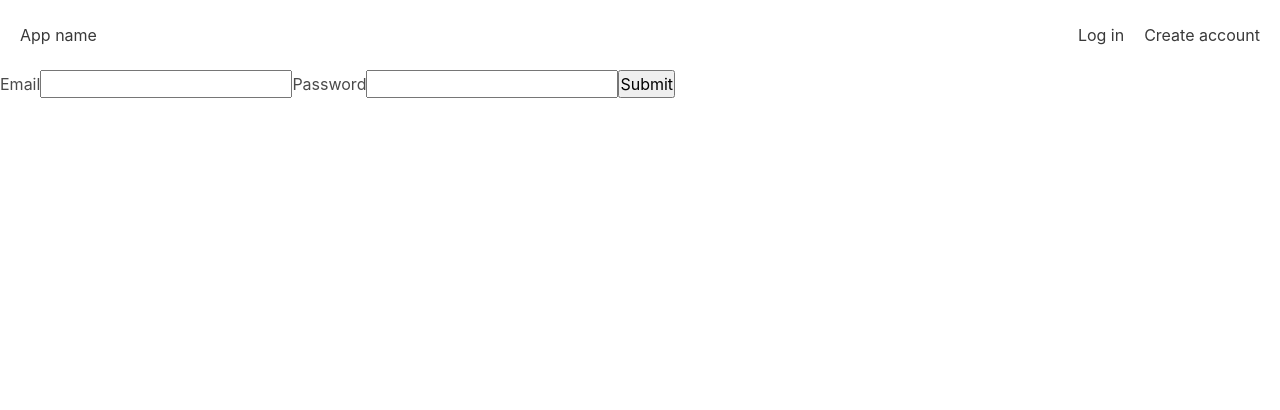
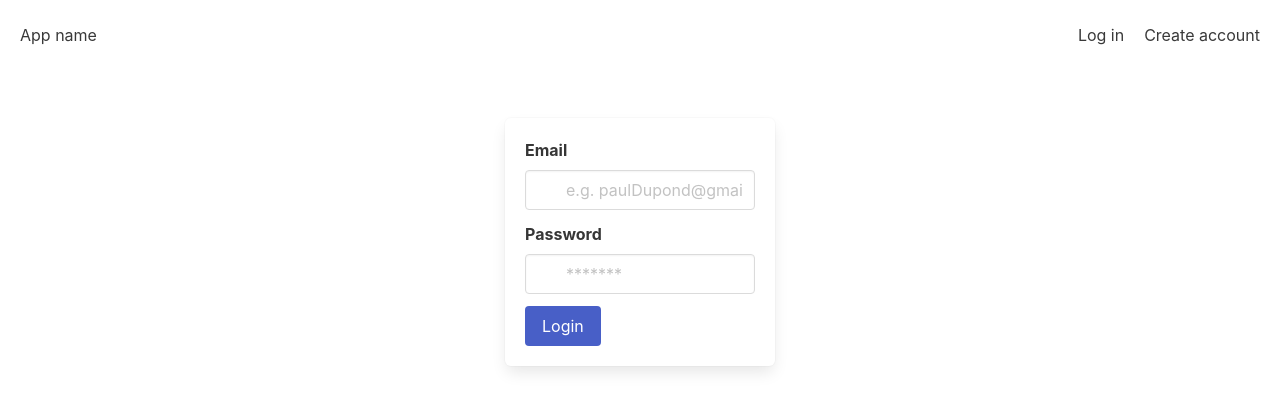
Before and after one commit to fabienMarchand/myQuittance_client, a React (Create React App) app: page /signin in a window 1280 px wide. Shown: the top 410 px of the page. Built offline with nearby package versions, Linux system fonts and the light colour scheme; no server answers.

Commit message:
add style in form for signin/signup

```diff
--- a/src/components/Forms/FormSignin.jsx
+++ b/src/components/Forms/FormSignin.jsx
@@ -3,6 +3,7 @@ import React, { Component } from "react";
 import { UserContext } from "../Auth/UserContext";
 import { withRouter } from "react-router-dom";
 import apiHandler from "../../api/apiHandler";
+import "bulma/css/bulma.css";
 
 class FormSignin extends Component {
   static contextType = UserContext;
@@ -43,13 +44,61 @@ class FormSignin extends Component {
 
   render() {
     return (
-      <form onChange={this.handleChange} onSubmit={this.handleSubmit}>
-        <label htmlFor="email">Email</label>
-        <input type="email" id="email" name="email" />
-        <label htmlFor="password">Password</label>
-        <input type="password" id="password" name="password" />
-        <button>Submit</button>
-      </form>
+      <section className="hero ">
+        <div className="hero-body">
+          <div className="container">
+            <div className="columns is-centered">
+              <div className="column is-5-tablet is-4-desktop is-3-widescreen">
+                <form
+                  className="box"
+                  onChange={this.handleChange}
+                  onSubmit={this.handleSubmit}
+                >
+                  <div className="field">
+                    <label htmlFor="email" className="label">
+                      Email
+                    </label>
+                    <div className="control has-icons-left">
+                      <input
+                        type="email"
+                        id="email"
+                        name="email"
+                        placeholder="e.g. paulDupond@gmail.com"
+                        className="input"
+                        required
+                      />
+                      <span className="icon is-small is-left">
+                        <i className="fa fa-envelope"></i>
+                      </span>
+                    </div>
+                  </div>
+                  <div className="field">
+                    <label htmlFor="password" className="label">
+                      Password
+                    </label>
+                    <div className="control has-icons-left">
+                      <input
+                        type="password"
+                        id="password"
+                        name="password"
+                        placeholder="*******"
+                        className="input"
+                        required
+                      />
+                      <span className="icon is-small is-left">
+                        <i className="fa fa-lock"></i>
+                      </span>
+                    </div>
+                  </div>
+                  <div className="field">
+                    <button className="button is-link">Login</button>
+                  </div>
+                </form>
+              </div>
+            </div>
+          </div>
+        </div>
+      </section>
     );
   }
 }
--- a/src/components/Forms/FormSignup.jsx
+++ b/src/components/Forms/FormSignup.jsx
@@ -40,13 +40,61 @@ class FormSignup extends Component {
 
   render() {
     return (
-      <form onChange={this.handleChange} onSubmit={this.handleSubmit}>
-        <label htmlFor="email">Email</label>
-        <input type="email" id="email" name="email" />
-        <label htmlFor="password">Password</label>
-        <input type="password" id="password" name="password" />
-        <button>Submit</button>
-      </form>
+      <section className="hero ">
+      <div className="hero-body">
+        <div className="container">
+          <div className="columns is-centered">
+            <div className="column is-5-tablet is-4-desktop is-3-widescreen">
+              <form
+                className="box"
+                onChange={this.handleChange}
+                onSubmit={this.handleSubmit}
+              >
+                <div className="field">
+                  <label htmlFor="email" className="label">
+                    Email
+                  </label>
+                  <div className="control has-icons-left">
+                    <input
+                      type="email"
+                      id="email"
+                      name="email"
+                      placeholder="e.g. paulDupond@gmail.com"
+                      className="input"
+                      required
+                    />
+                    <span className="icon is-small is-left">
+                      <i className="fa fa-envelope"></i>
+                    </span>
+                  </div>
+                </div>
+                <div className="field">
+                  <label htmlFor="password" className="label">
+                    Password
+                  </label>
+                  <div className="control has-icons-left">
+                    <input
+                      type="password"
+                      id="password"
+                      name="password"
+                      placeholder="*******"
+                      className="input"
+                      required
+                    />
+                    <span className="icon is-small is-left">
+                      <i className="fa fa-lock"></i>
+                    </span>
+                  </div>
+                </div>
+                <div className="field">
+                  <button className="button is-link">Créer</button>
+                </div>
+              </form>
+            </div>
+          </div>
+        </div>
+      </div>
+    </section>
     );
   }
 }
```
